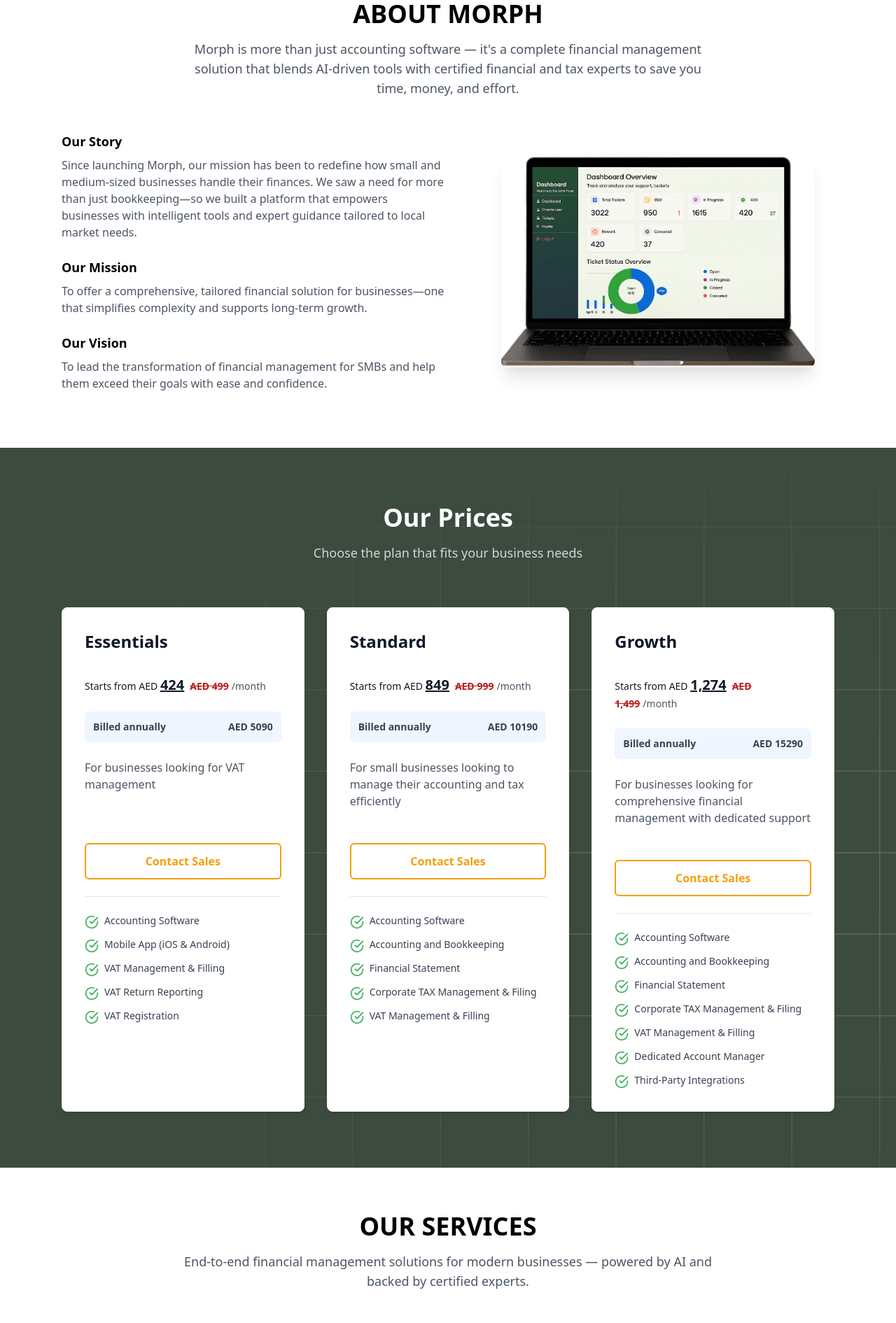
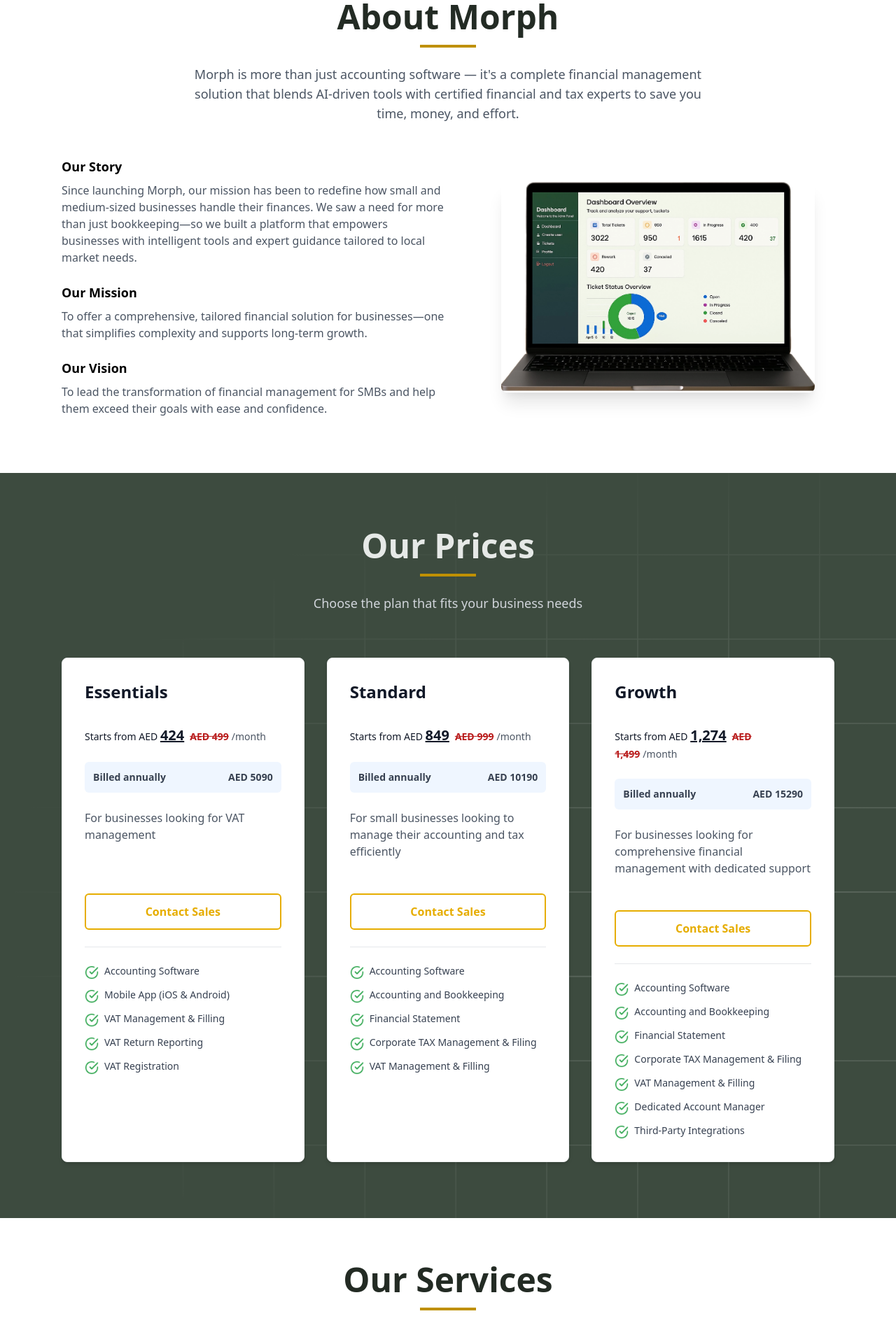
Before and after one commit to Bee-on-Budget/Morph-Website, a React (Create React App) app: page / in a window 1280 px wide. Shown: the part 880-2771 px from the top of the page at 70% size. Built offline with nearby package versions, Linux system fonts and the light colour scheme.

Commit message:
Styling the titles of the sections

```diff
--- a/src/components/About.jsx
+++ b/src/components/About.jsx
@@ -52,10 +52,17 @@ const About = () => {
         >
           <motion.h2
             variants={itemVariants}
-            className="text-3xl sm:text-4xl font-bold text-center mb-4"
+            className="text-4xl md:text-5xl font-bold text-green-800 mb-4"
           >
-            ABOUT MORPH
+            About Morph
           </motion.h2>
+          <motion.div
+            className="w-20 h-1 bg-gold-700 mx-auto mb-6"
+            initial={{ scaleX: 0 }}
+            whileInView={{ scaleX: 1 }}
+            viewport={{ once: true }}
+            transition={{ delay: 0.4, duration: 0.6 }}
+          />
           <motion.p
             variants={itemVariants}
             className="text-base sm:text-lg text-gray-600 mx-auto max-w-3xl"
--- a/src/components/Contact.jsx
+++ b/src/components/Contact.jsx
@@ -92,9 +92,17 @@ const Contact = () => {
           transition={{ duration: 0.6 }}
           className="text-center mb-8 sm:mb-12"
         >
-          <h2 className="text-2xl sm:text-3xl font-bold mb-3 sm:mb-4">
-            CONTACT US
+          <h2 className="text-4xl md:text-5xl font-bold text-green-800 mb-4">
+            Contact Us
           </h2>
+
+          <motion.div
+            className="w-20 h-1 bg-gold-700 mx-auto mb-6"
+            initial={{ scaleX: 0 }}
+            whileInView={{ scaleX: 1 }}
+            viewport={{ once: true }}
+            transition={{ delay: 0.4, duration: 0.6 }}
+          />
           <p className="text-sm sm:text-base text-gray-600 mx-auto max-w-2xl">
             Get in touch with our specialists
           </p>
@@ -163,7 +171,7 @@ const Contact = () => {
                         field.error && field.touched
                           ? "border-red-500"
                           : "border-gray-300"
-                      } rounded focus:outline-none focus:ring-2 focus:ring-yellow-500`}
+                      } rounded focus:outline-none focus:ring-2 focus:ring-gold-600`}
                       onChange={formik.handleChange}
                       onBlur={formik.handleBlur}
                       value={formik.values[field.id]}
@@ -195,7 +203,7 @@ const Contact = () => {
                   name="subject"
                   className={`w-full p-2 sm:p-3 border ${
                     formik.errors.subject ? "border-red-500" : "border-gray-300"
-                  } rounded focus:outline-none focus:ring-2 focus:ring-yellow-500`}
+                  } rounded focus:outline-none focus:ring-2 focus:ring-gold-600`}
                   onChange={formik.handleChange}
                   onBlur={formik.handleBlur}
                   value={formik.values.subject}
@@ -225,7 +233,7 @@ const Contact = () => {
                   rows="4"
                   className={`w-full p-2 sm:p-3 border ${
                     formik.errors.message ? "border-red-500" : "border-gray-300"
-                  } rounded focus:outline-none focus:ring-2 focus:ring-yellow-500`}
+                  } rounded focus:outline-none focus:ring-2 focus:ring-gold-600`}
                   onChange={formik.handleChange}
                   onBlur={formik.handleBlur}
                   value={formik.values.message}
@@ -250,7 +258,7 @@ const Contact = () => {
 
               <motion.button
                 type="submit"
-                className="bg-yellow-500 text-black py-2 sm:py-3 px-6 rounded font-medium hover:bg-yellow-600 transition disabled:opacity-50 text-sm sm:text-base"
+                className="bg-gold-600 text-black py-2 sm:py-3 px-6 rounded font-medium hover:bg-gold-700 transition disabled:opacity-50 text-sm sm:text-base"
                 disabled={isSubmitting}
                 whileHover={{ scale: 1.02 }}
                 whileTap={{ scale: 0.98 }}
@@ -354,7 +362,7 @@ const Contact = () => {
                   viewport={{ once: true }}
                   transition={{ delay: 0.3 + index * 0.1 }}
                 >
-                  <div className="text-yellow-500 mr-3 sm:mr-4 mt-0.5">
+                  <div className="text-gold-600 mr-3 sm:mr-4 mt-0.5">
                     {detail.icon}
                   </div>
                   <div>
@@ -364,7 +372,7 @@ const Contact = () => {
                     {detail.link ? (
                       <motion.a
                         href={detail.href}
-                        className="text-xs sm:text-sm text-gray-600 hover:text-yellow-500"
+                        className="text-xs sm:text-sm text-gray-600 hover:text-gold-600"
                         whileHover={{ x: 3 }}
                       >
                         {detail.content}
--- a/src/components/Pricing.jsx
+++ b/src/components/Pricing.jsx
@@ -84,9 +84,16 @@ const PricingSection = () => {
           transition={{ duration: 0.6 }}
           className="text-center mb-12 sm:mb-16"
         >
-          <h2 className="text-3xl sm:text-4xl font-bold text-white mb-3 sm:mb-4">
+          <h2 className="text-4xl md:text-5xl font-bold text-green-100 mb-4">
             Our Prices
           </h2>
+                    <motion.div
+                      className="w-20 h-1 bg-gold-700 mx-auto mb-6"
+                      initial={{ scaleX: 0 }}
+                      whileInView={{ scaleX: 1 }}
+                      viewport={{ once: true }}
+                      transition={{ delay: 0.4, duration: 0.6 }}
+                    />
           <p className="text-base sm:text-lg text-gray-300 mx-auto max-w-2xl sm:max-w-3xl">
             Choose the plan that fits your business needs
           </p>
@@ -169,7 +176,7 @@ const PricingSection = () => {
                   viewport={{ once: true }}
                   transition={{ delay: 0.5 }}
                 >
-                  <button className="w-full py-2 sm:py-3 text-sm sm:text-base rounded-md font-semibold transition-colors duration-300 border-2 border-yellow-500 text-yellow-500 hover:bg-yellow-500 hover:text-white">
+                  <button className="w-full py-2 sm:py-3 text-sm sm:text-base rounded-md font-semibold transition-colors duration-300 border-2 border-gold-600 text-gold-600 hover:bg-gold-600 hover:text-white">
                     Contact Sales
                   </button>
                 </motion.div>
--- a/src/components/Services.jsx
+++ b/src/components/Services.jsx
@@ -74,9 +74,16 @@ const Services = () => {
           transition={{ duration: 0.6 }}
           className="text-center mb-8 sm:mb-12"
         >
-          <h2 className="text-3xl sm:text-4xl font-bold mb-3 sm:mb-4">
-            OUR SERVICES
+          <h2 className="text-4xl md:text-5xl font-bold text-green-800 mb-4">
+            Our Services
           </h2>
+          <motion.div
+            className="w-20 h-1 bg-gold-700 mx-auto mb-6"
+            initial={{ scaleX: 0 }}
+            whileInView={{ scaleX: 1 }}
+            viewport={{ once: true }}
+            transition={{ delay: 0.4, duration: 0.6 }}
+          />
           <p className="text-base sm:text-lg text-gray-600 mx-auto max-w-2xl sm:max-w-3xl">
             End-to-end financial management solutions for modern businesses —
             powered by AI and backed by certified experts.
```
Also changed, not shown: src/components/FAQ.jsx (+145 -71 lines).
